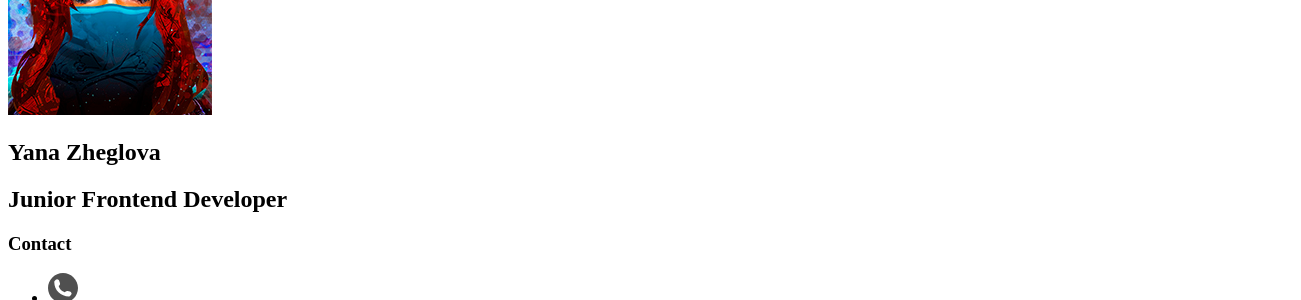
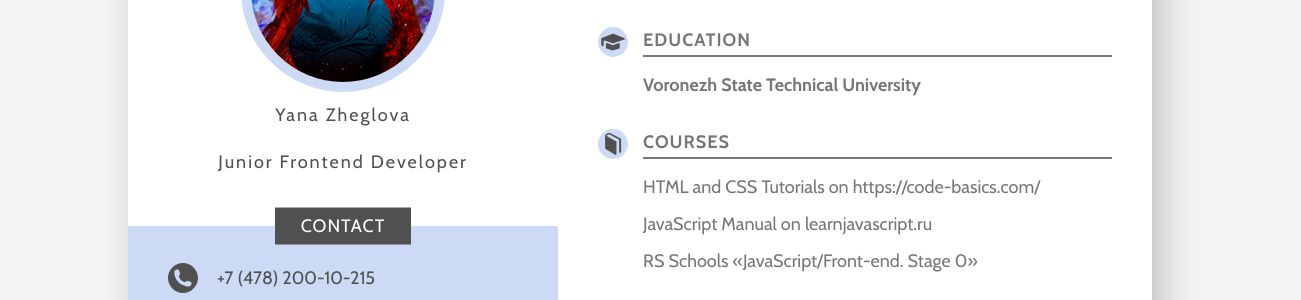
Before and after one commit to YanaZheglova/rsschool-cv, a plain HTML site: page index.html in a window 1280 px wide. Shown: the part 216-516 px from the top of the page, 1301 px wide, since content can reach past the window. Drawn offline with nearby package versions, Linux system fonts and the light colour scheme.

Commit message:
fix: link style.css

```diff
--- a/index.html
+++ b/index.html
@@ -4,11 +4,11 @@
 	<meta charset="UTF-8">
 	<meta http-equiv="X-UA-Compatible" content="IE=edge">
 	<meta name="viewport" content="width=device-width, initial-scale=1.0">
-	<title>Document</title>
+	<title>rsschool-cv</title>
 	<link rel="preconnect" href="https://fonts.googleapis.com">
 	<link rel="preconnect" href="https://fonts.gstatic.com" crossorigin="">
 	<link href="https://fonts.googleapis.com/css2?family=Cabin:wght@400;700&amp;display=swap" rel="stylesheet">
-	<link rel="stylesheet" href="./css/main.css">
+	<link rel="stylesheet" href="./style.css">
 </head>
 <body><div class="container-centered">
 	<header class="header">
```
